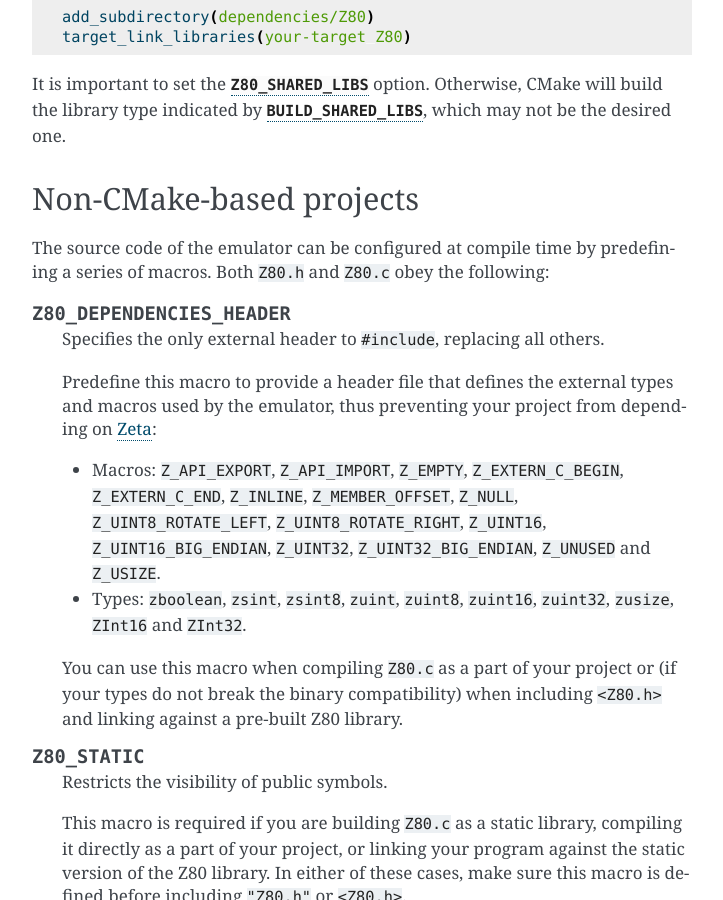
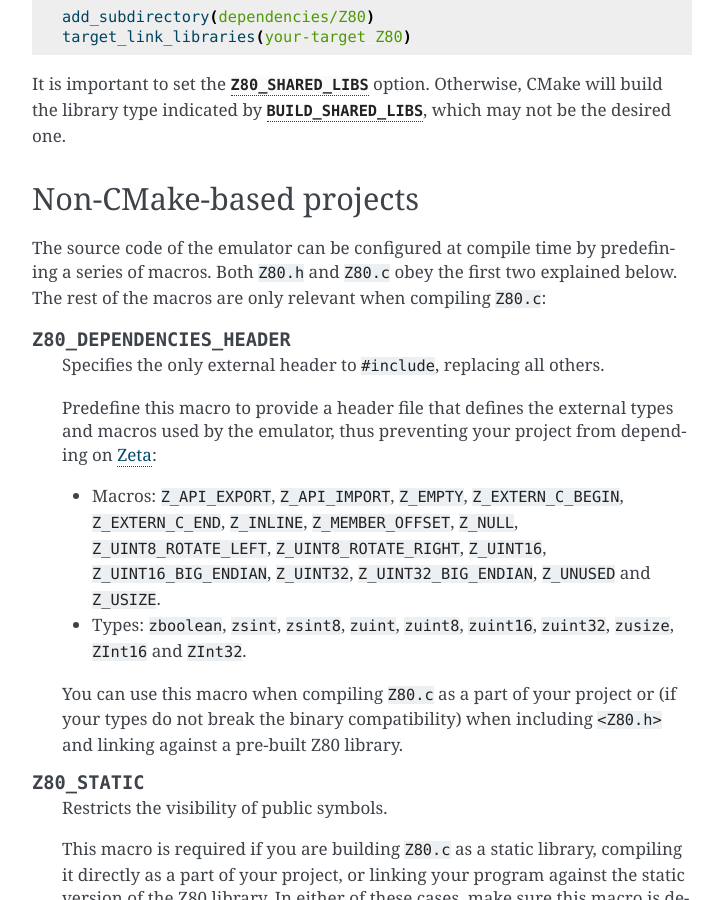
Before and after one commit to redcode/Z80, a Sphinx documentation site: the page built from documentation/Integration.rst, in a window 1280 px wide and 900 px high, scrolled down 1030 px. Shown: the whole window, without its empty margins (388-1111 px from the left). Built offline with Sphinx 7.4.7, drawn with Linux system fonts in a browser that asks for light colours.

Commit message:
Documentation: Integration.

```diff
--- a/documentation/Integration.rst
+++ b/documentation/Integration.rst
@@ -48,7 +48,7 @@ It is important to set the :option:`Z80_SHARED_LIBS<-DZ80_SHARED_LIBS>` option.
 Non-CMake-based projects
 ========================
 
-The source code of the emulator can be configured at compile time by predefining a series of macros. Both :file:`Z80.h` and :file:`Z80.c` obey the following:
+The source code of the emulator can be configured at compile time by predefining a series of macros. Both :file:`Z80.h` and :file:`Z80.c` obey the first two explained below. The rest of the macros are only relevant when compiling :file:`Z80.c`:
 
 .. c:macro:: Z80_DEPENDENCIES_HEADER
 
```
Also changed, not shown: README.md (+1 -1 lines), 1 other file.
